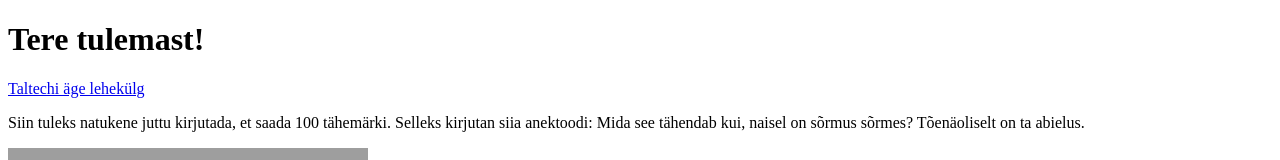
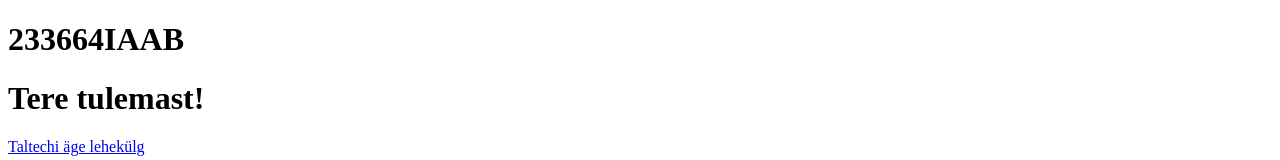
Before and after one commit to Hlembe/hlembe.github.io, a plain HTML site: page index.html in a window 1280 px wide. Shown: the top 160 px of the page. Drawn offline with Linux system fonts and the light colour scheme; grey boxes are pictures that could not be loaded.

Commit message:
Update index.html

```diff
--- a/index.html
+++ b/index.html
@@ -1,6 +1,7 @@
 <!DOCTYPE html>
 <html>
 <body>
+<h1>233664IAAB</h1>
 <h1>Tere tulemast!</h1>
 <p><a href="https://taltech.ee/">Taltechi äge lehekülg</a></p>
 <p>Siin tuleks natukene juttu kirjutada, et saada 100 tähemärki. Selleks kirjutan siia anektoodi: Mida see tähendab kui, naisel on sõrmus sõrmes? Tõenäoliselt on ta abielus. </p>
```
